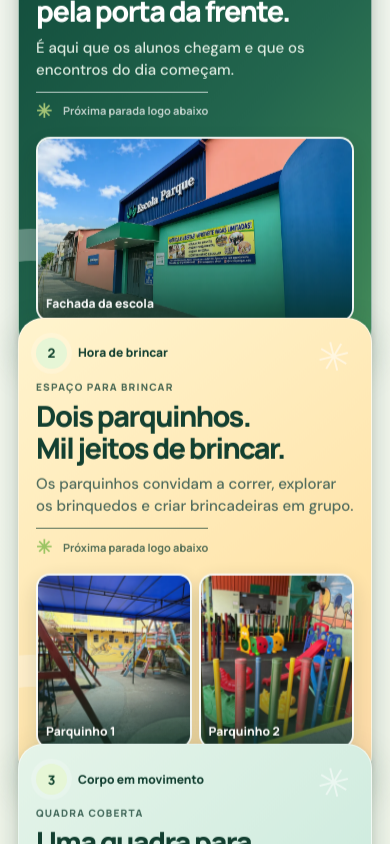
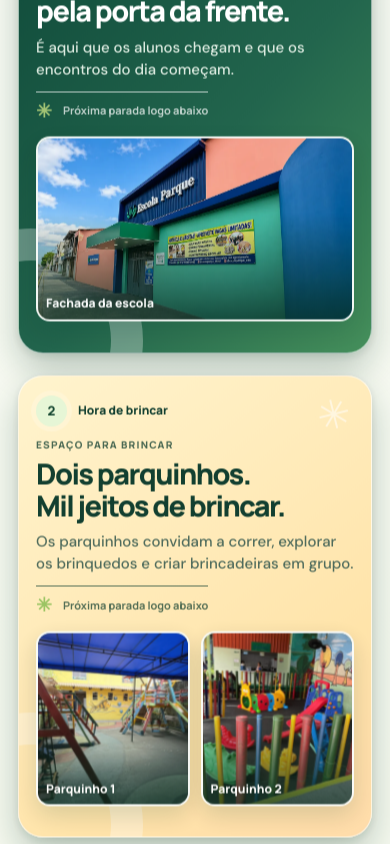
Before and after one commit to adrianoacc/SITE-EP, a Next.js app: page / in a window 390 px wide. Shown: the part 8320-9164 px from the top of the page. Built offline with nearby package versions, Linux system fonts and the light colour scheme.

Commit message:
Give mobile gallery chapters breathing room without losing scroll layering

```diff
--- a/app/responsive-2027.css
+++ b/app/responsive-2027.css
@@ -607,7 +607,9 @@
     box-shadow:0 16px 36px rgba(12,57,37,.26),0 3px 8px rgba(12,57,37,.11);
   }
   .epSite .tourStop:not(:last-child){padding-bottom:34px!important}
-  .epSite .tourStop + .tourStop{margin-top:-36px!important}
+  /* Intervalo real entre capitulos: a sobreposicao acontece somente
+     durante a rolagem, sem deixar as bordas dos cartoes amontoadas. */
+  .epSite .tourStop + .tourStop{margin-top:22px!important}
   .epSite .tourStop__topline{margin-bottom:11px!important;font-size:12px}
   .epSite .tourStop__marker{width:31px;height:31px;font-size:13px}
   .epSite .tourStop__eyebrow{font-size:10px;letter-spacing:.12em}
@@ -623,7 +625,7 @@
     font-size:11px!important;
   }
   .epSite .tourStop__sparkle{font-size:19px}
-  .epSite .tourGallery{gap:7px!important}
+  .epSite .tourGallery{gap:11px!important}
   .epSite .tourGallery--1{height:clamp(185px,43vw,235px)}
   .epSite .tourGallery--2{grid-template-columns:repeat(2,minmax(0,1fr));height:clamp(175px,42vw,213px)}
   .epSite .tourGallery--2 .tourGallery__photo{height:auto;min-height:0;margin:0!important}
@@ -646,6 +648,10 @@
     top:var(--tour-sticky-top,74px)!important;
   }
 }
+@media(min-width:701px) and (max-width:950px){
+  .epSite .tourStop + .tourStop{margin-top:26px!important}
+  .epSite .tourStop:not(:last-child){padding-bottom:43px!important}
+}
 @media(max-width:360px){
   .epSite .tourStop{padding:17px 14px!important;gap:11px!important}
   .epSite .tourStop__copy h3{font-size:26px!important}
```
